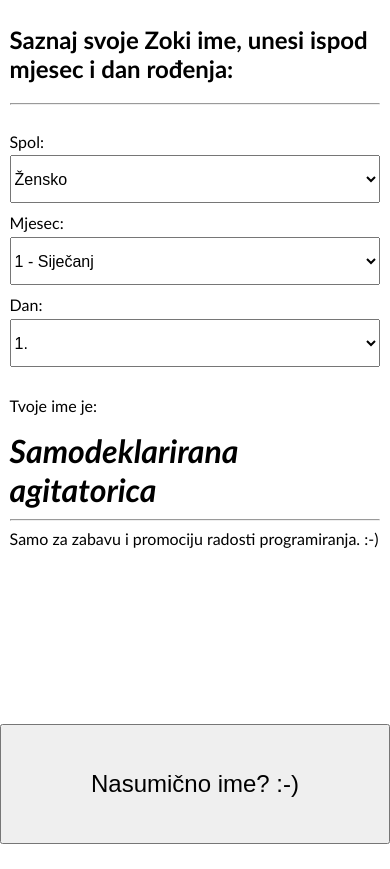
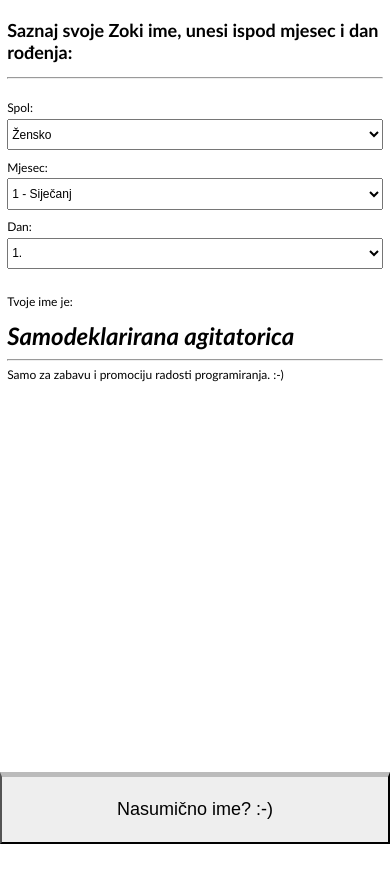
Before and after one commit to vmandic/zokijevoime, a plain HTML site: page index.html in a window 390 px wide. Drawn offline with Linux system fonts and the light colour scheme.

Commit message:
media query mobile fix

```diff
--- a/index.html
+++ b/index.html
@@ -21,13 +21,13 @@
       }
 
       main > div {
-        margin-bottom: 10px;
+        margin-bottom: .8em;
       }
 
       select {
         margin-top: 0.3em;
         display: block;
-        height: 3em;
+        height: 2.6em;
         width: 100%;
         font-size: 1em;
       }
@@ -45,9 +45,20 @@
         position: fixed;
         bottom: 0;
         left: 0;
-        height: 5em;
+        height: 4em;
         font-size: 1.5em;
         width: 100%;
+        background-color: #eee;
+        border-top: 5px solid #bbb;
+        outline: none;
+        outline-style: none;
+      }
+
+      @media only screen and (max-width: 600px) {
+        html,
+        body {
+          font-size: 12px;
+        }
       }
     </style>
   </head>
```
